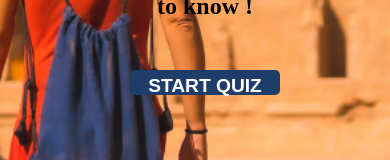
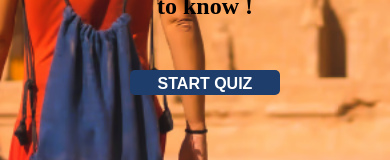
Before and after one commit to WildCodeSchool-2024-02/JS-Valence-P2-FinalDestination, a React (Vite) app in the folder client/: page / in a window 390 px wide. Shown: the part 530-690 px from the top of the page. Built offline with nearby package versions, Linux system fonts and the light colour scheme; a web font is replaced by a local one.

Commit message:
enlever padding sur button en responsive

```diff
--- a/client/src/pages/HomePage.css
+++ b/client/src/pages/HomePage.css
@@ -122,7 +122,7 @@ h3 {
   }
   button {
     left: -20px;
-    font-size: 1.2rem;
+    font-size: 16px;
   }
 
   .Where {
```
